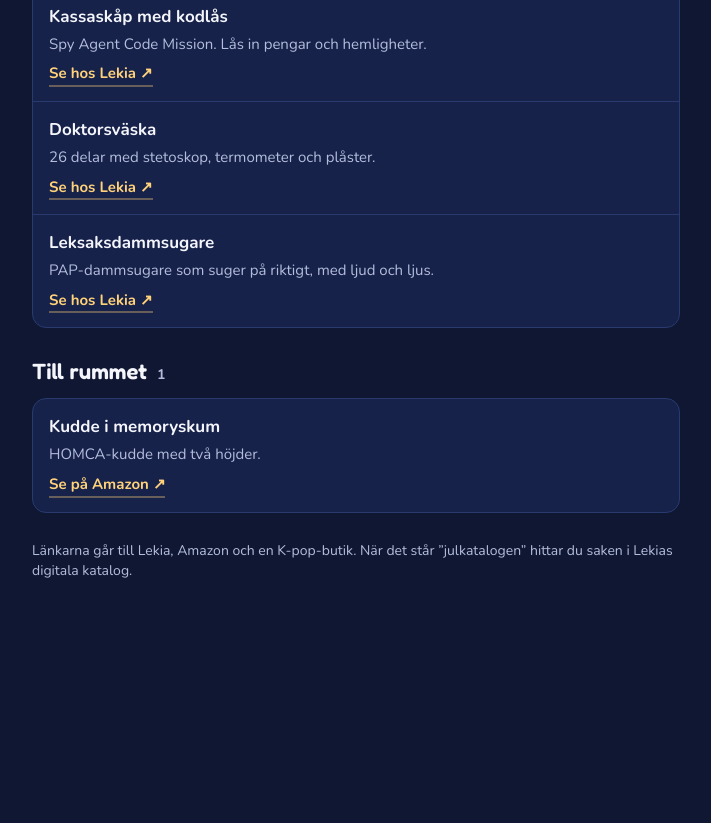
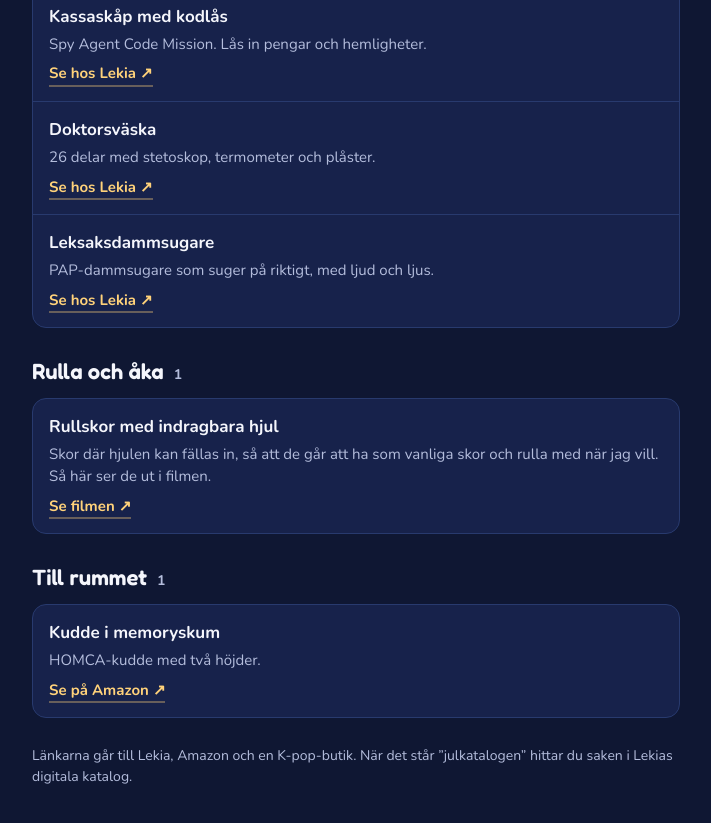
Before and after one commit to daniel-oster/presenter, a plain HTML site: page annabelle/index.html in a window 1280 px wide. Shown: the part 3049-3872 px from the top of the page, without its empty margins (284-995 px from the left). Before the commit the page ends 3686 px from the top, so only its background shows below. Drawn offline with nearby package versions, Linux system fonts and the light colour scheme.

Commit message:
Lägg till rullskor på Annabelles lista
Co-Authored-By: Claude Sonnet 5.5 <noreply@anthropic.com>
Claude-Session: https://claude.ai/code/session_01GkoDhZ3svbw4zBxukFw8Ac

```diff
--- a/annabelle/index.html
+++ b/annabelle/index.html
@@ -201,6 +201,9 @@
       { id: "doctor", name: "Doktorsväska", desc: "26 delar med stetoskop, termometer och plåster.", url: "https://www.lekia.se/leksaker/kalas-och-maskerad/drakter-och-tillbehor/doktorsvaska-26-delar", label: "Se hos Lekia" },
       { id: "vacuum", name: "Leksaksdammsugare", desc: "PAP-dammsugare som suger på riktigt, med ljud och ljus.", url: "https://www.lekia.se/varumarken/pap", label: "Se hos Lekia" }
     ]},
+    { title: "Rulla och åka", items: [
+      { id: "rollerskates", name: "Rullskor med indragbara hjul", desc: "Skor där hjulen kan fällas in, så att de går att ha som vanliga skor och rulla med när jag vill. Så här ser de ut i filmen.", url: "https://www.youtube.com/shorts/ohQcUSDDBP8", label: "Se filmen" }
+    ]},
     { title: "Till rummet", items: [
       { id: "pillow", name: "Kudde i memoryskum", desc: "HOMCA-kudde med två höjder.", url: "https://amzn.eu/d/0gcDMf2O", label: "Se på Amazon" }
     ]}
```
